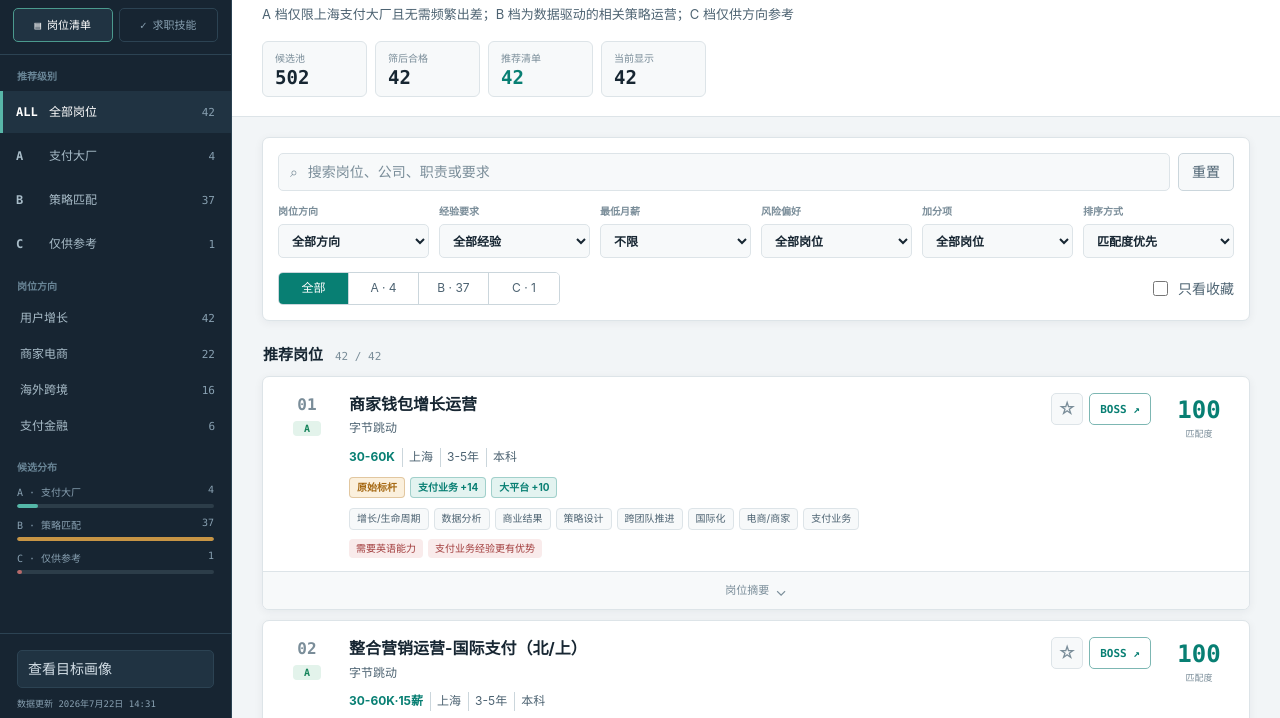
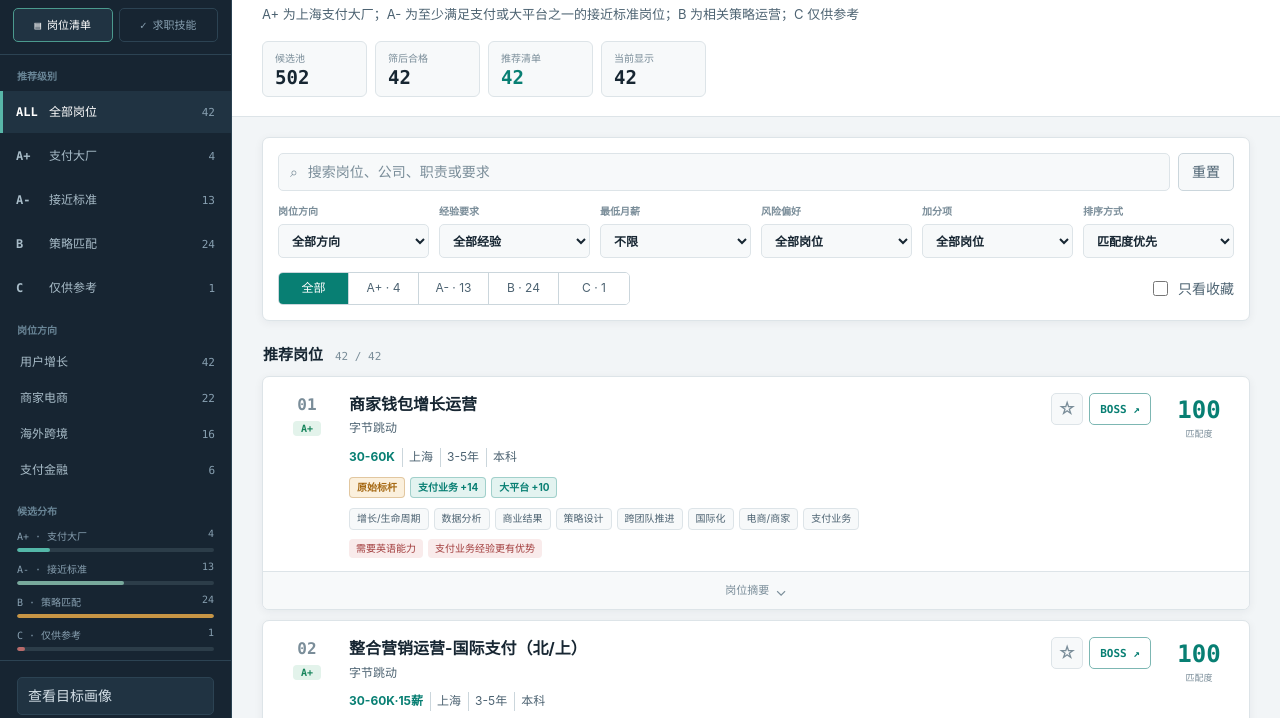
Before and after one commit to JiqiangZhangNYU/recruitment, a plain HTML site: page index.html in a window 1280 px wide. Shown: the part 73-791 px from the top of the page. Drawn offline with Linux system fonts and the light colour scheme.

Commit message:
Add A plus and A minus recruitment tiers

```diff
--- a/app.js
+++ b/app.js
@@ -64,7 +64,14 @@ const elements = {
   skillTemplate: document.querySelector("#skill-template"),
 };
 
-const tierNames = { all: "全部", A: "支付大厂", B: "策略匹配", C: "仅供参考" };
+const tierNames = {
+  all: "全部",
+  "A+": "支付大厂",
+  "A-": "接近标准",
+  B: "策略匹配",
+  C: "仅供参考",
+};
+const tierClasses = { "A+": "tier-A-plus", "A-": "tier-A-minus", B: "tier-B", C: "tier-C" };
 
 function persistSaved() {
   localStorage.setItem("recruitment-saved", JSON.stringify([...state.saved]));
@@ -158,7 +165,7 @@ function renderNavigation() {
   elements.tierNav.replaceChildren();
   const tiers = [
     { key: "ALL", value: "all", label: "全部岗位", count: total },
-    ...["A", "B", "C"].map((tier) => ({ key: tier, value: tier, label: tierNames[tier], count: state.data.counts[tier] })),
+    ...["A+", "A-", "B", "C"].map((tier) => ({ key: tier, value: tier, label: tierNames[tier], count: state.data.counts[tier] })),
   ];
   tiers.forEach((item) => {
     elements.tierNav.append(makeNavButton({
@@ -191,7 +198,7 @@ function renderNavigation() {
 
 function renderTierControls() {
   elements.tierSegments.replaceChildren();
-  ["all", "A", "B", "C"].forEach((tier) => {
+  ["all", "A+", "A-", "B", "C"].forEach((tier) => {
     const button = document.createElement("button");
     button.type = "button";
     button.textContent = tier === "all" ? "全部" : `${tier} · ${state.data.counts[tier]}`;
@@ -205,7 +212,7 @@ function renderTierControls() {
 function renderBars() {
   elements.tierBars.replaceChildren();
   const max = Math.max(...Object.values(state.data.counts));
-  ["A", "B", "C"].forEach((tier) => {
+  ["A+", "A-", "B", "C"].forEach((tier) => {
     const row = document.createElement("div");
     row.className = "tier-bar";
     row.innerHTML = `<div class="tier-bar-label"><span>${tier} · ${tierNames[tier]}</span><span>${state.data.counts[tier]}</span></div><div class="tier-bar-track"><span class="tier-bar-fill" style="width:${state.data.counts[tier] / max * 100}%"></span></div>`;
@@ -229,7 +236,7 @@ function makeJobCard(job) {
   fragment.querySelector(".rank-number").textContent = String(job.rank).padStart(2, "0");
   const tierBadge = fragment.querySelector(".tier-badge");
   tierBadge.textContent = job.tier;
-  tierBadge.classList.add(`tier-${job.tier}`);
+  tierBadge.classList.add(tierClasses[job.tier]);
   fragment.querySelector(".job-title").textContent = job.title;
   fragment.querySelector(".company").textContent = job.company;
   fragment.querySelector(".score-value").textContent = job.score;
--- a/styles.css
+++ b/styles.css
@@ -184,8 +184,9 @@ a:focus-visible {
 .tier-bar-label { display: flex; justify-content: space-between; color: var(--nav-muted); font: 10px var(--mono); }
 .tier-bar-track { height: 4px; margin-top: 5px; overflow: hidden; background: #2c3d49; border-radius: 2px; }
 .tier-bar-fill { display: block; height: 100%; background: #54b7a8; border-radius: inherit; }
-.tier-bar:nth-child(2) .tier-bar-fill { background: #c79545; }
-.tier-bar:nth-child(3) .tier-bar-fill { background: #b86a6a; }
+.tier-bar:nth-child(2) .tier-bar-fill { background: #78a99c; }
+.tier-bar:nth-child(3) .tier-bar-fill { background: #c79545; }
+.tier-bar:nth-child(4) .tier-bar-fill { background: #b86a6a; }
 
 .sidebar-footer {
   display: grid;
@@ -322,7 +323,8 @@ select {
 .rank-block { padding-top: 2px; text-align: center; }
 .rank-number { display: block; color: var(--muted); font: 700 16px var(--mono); }
 .tier-badge { display: inline-block; min-width: 28px; margin-top: 7px; padding: 2px 5px; border-radius: 4px; font: 700 10px var(--mono); }
-.tier-A { color: var(--a); background: var(--a-soft); }
+.tier-A-plus { color: var(--a); background: var(--a-soft); }
+.tier-A-minus { color: var(--accent); background: var(--accent-soft); }
 .tier-B { color: var(--b); background: var(--b-soft); }
 .tier-C { color: var(--c); background: var(--c-soft); }
 .job-copy { min-width: 0; }
```
Also changed, not shown: tests/site-check.cjs (+20 -5 lines), README.md, jobs.json.
